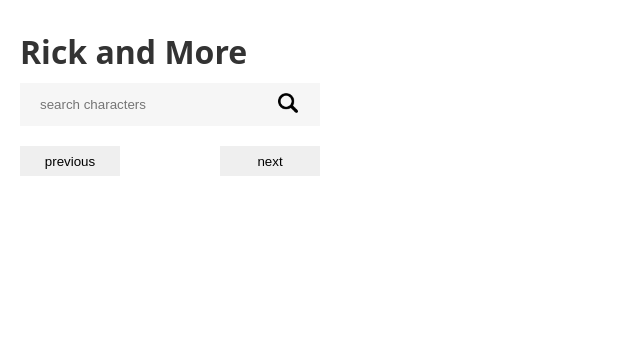
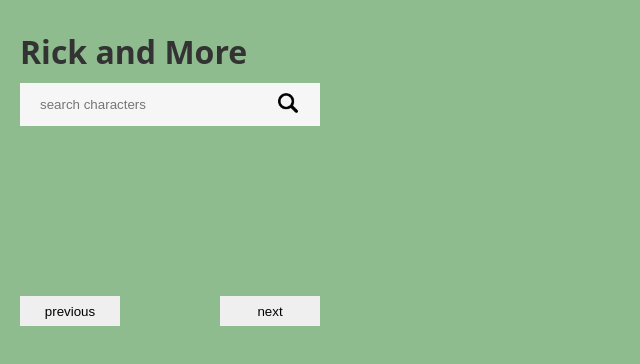
Before and after one commit to Robbo0184/Rick_Und_Morty, a website with bundled scripts: page index.html in a window 1280 px wide. Shown: the whole page, without its empty margins (0-640 px from the left). Built offline with nearby package versions, Linux system fonts and the light colour scheme; no server answers.

Commit message:
change bg color

```diff
--- a/components/card/card.css
+++ b/components/card/card.css
@@ -1,7 +1,10 @@
 .card-container {
   margin-bottom: 10px;
   display: grid;
-  grid-template-columns: auto 1fr;
+  /* grid-template-columns: auto 1fr; */
+  gap: 50px;
+  grid-template-columns: repeat(4, 1fr 1fr);
+  grid-template-rows: repeat(4, 1fr);
 }
 .card {
   width: 300px;
--- a/styles.css
+++ b/styles.css
@@ -18,6 +18,7 @@
 body {
   font-family: var(--font-family);
   color: var(--color-primary);
+  background-color: darkseagreen;
   padding: 20px;
 }
 
```
